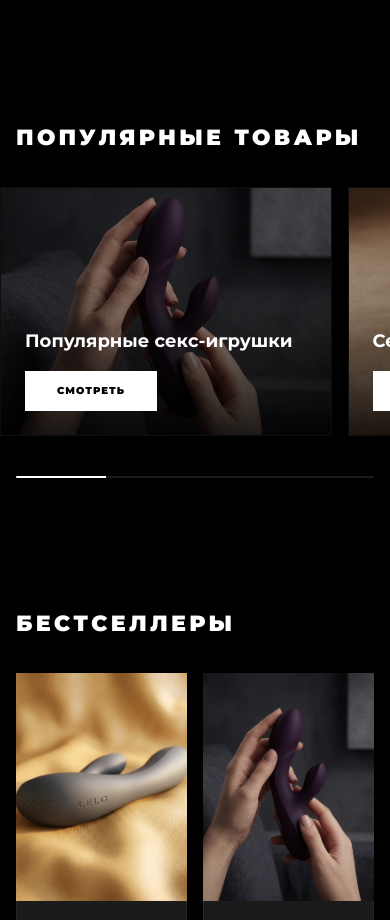
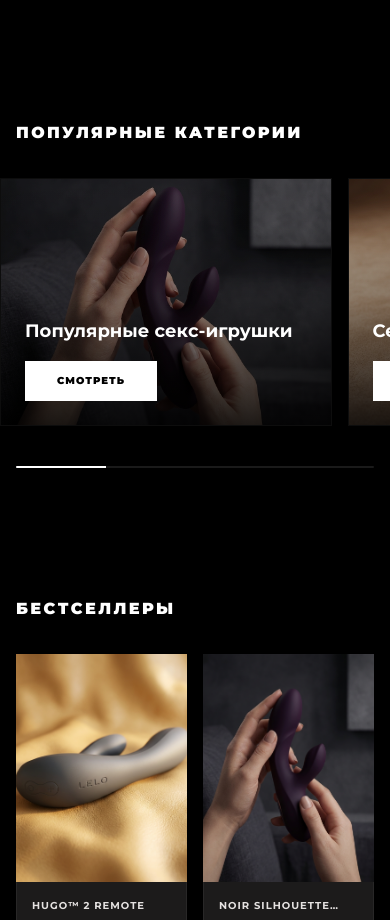
Before and after one commit to COMBINATORR/Hot-Stuff, a React (Vite) app: page / in a window 390 px wide. Shown: the part 1360-2280 px from the top of the page. Built offline with nearby package versions, Linux system fonts and the light colour scheme.

Commit message:
design: optimize mobile section headers and rename Popular Products to Popular Categories

```diff
--- a/src/pages/HomePage.jsx
+++ b/src/pages/HomePage.jsx
@@ -591,8 +591,8 @@ export default function HomePage({ onAddToCart }) {
       {/* ═══ POPULAR CATEGORIES / TOYS (Horizontal Scroll) ═══ */}
       <section className="bg-background py-16">
         <div className="container-hs">
-          <h2 className="font-sans font-black text-[22px] md:text-[30px] tracking-[0.15em] text-white uppercase mb-8">
-            ПОПУЛЯРНЫЕ ТОВАРЫ
+          <h2 className="font-sans font-black text-[16px] md:text-[30px] tracking-[0.15em] text-white uppercase mb-8">
+            ПОПУЛЯРНЫЕ КАТЕГОРИИ
           </h2>
         </div>
 
@@ -649,7 +649,7 @@ export default function HomePage({ onAddToCart }) {
       {/* ═══ BESTSELLERS ═══════════════════════════ */}
       <section className="bg-background py-16">
         <div className="container-hs">
-          <h2 className="font-sans font-black text-[22px] md:text-[30px] tracking-[0.15em] text-white uppercase mb-8">
+          <h2 className="font-sans font-black text-[16px] md:text-[30px] tracking-[0.15em] text-white uppercase mb-8">
             БЕСТСЕЛЛЕРЫ
           </h2>
           <div className="grid grid-cols-2 md:grid-cols-4 gap-4 md:gap-8">
```
